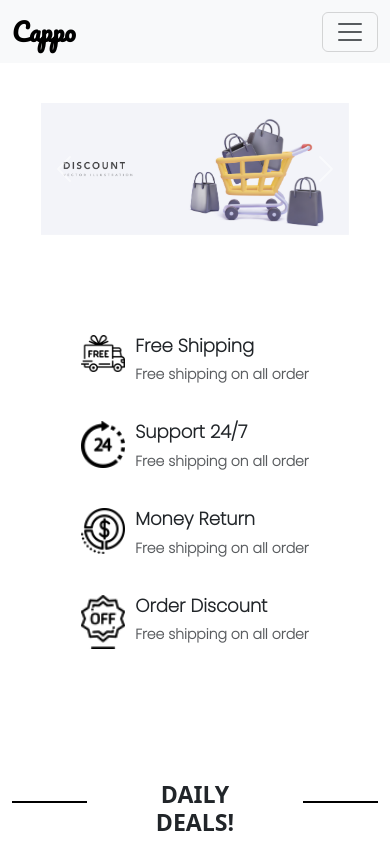
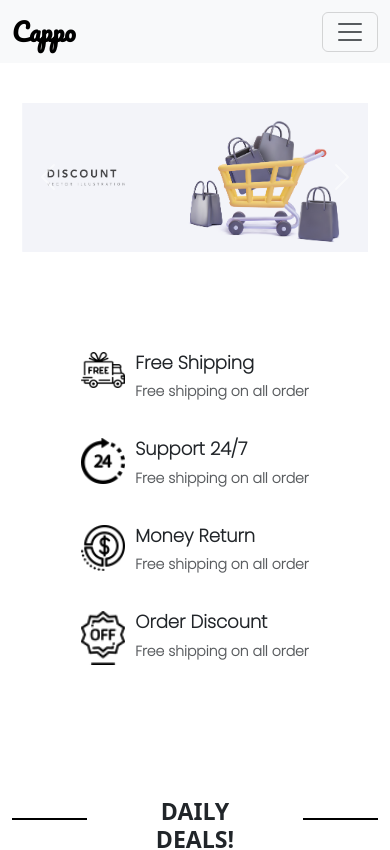
Before and after one commit to erdembaran/cappo-ecommerce, a React (Create React App) app: page / in a window 390 px wide. Shown: the top 850 px of the page. Built offline with nearby package versions, Linux system fonts and the light colour scheme; no server answers.

Commit message:
Update App.css

```diff
--- a/src/App.css
+++ b/src/App.css
@@ -8,6 +8,13 @@
 .bannerContainer {
   margin-top: 40px !important;
   width: 85% !important;
+}
+
+
+@media (max-width: 500px) {
+  .bannerContainer {
+    width: 95% !important;
+  }
 }
 
 .imageContainer img {
```
